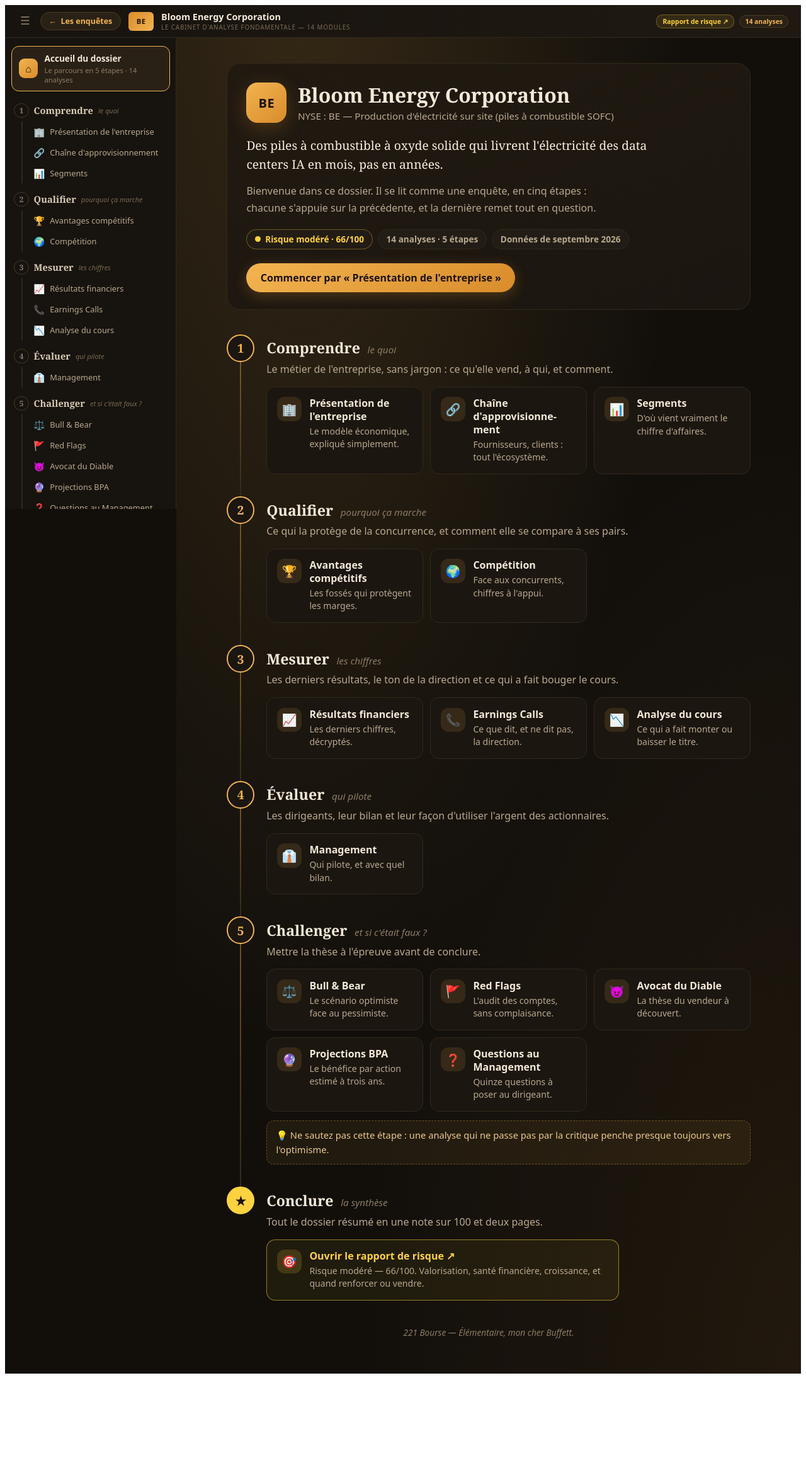
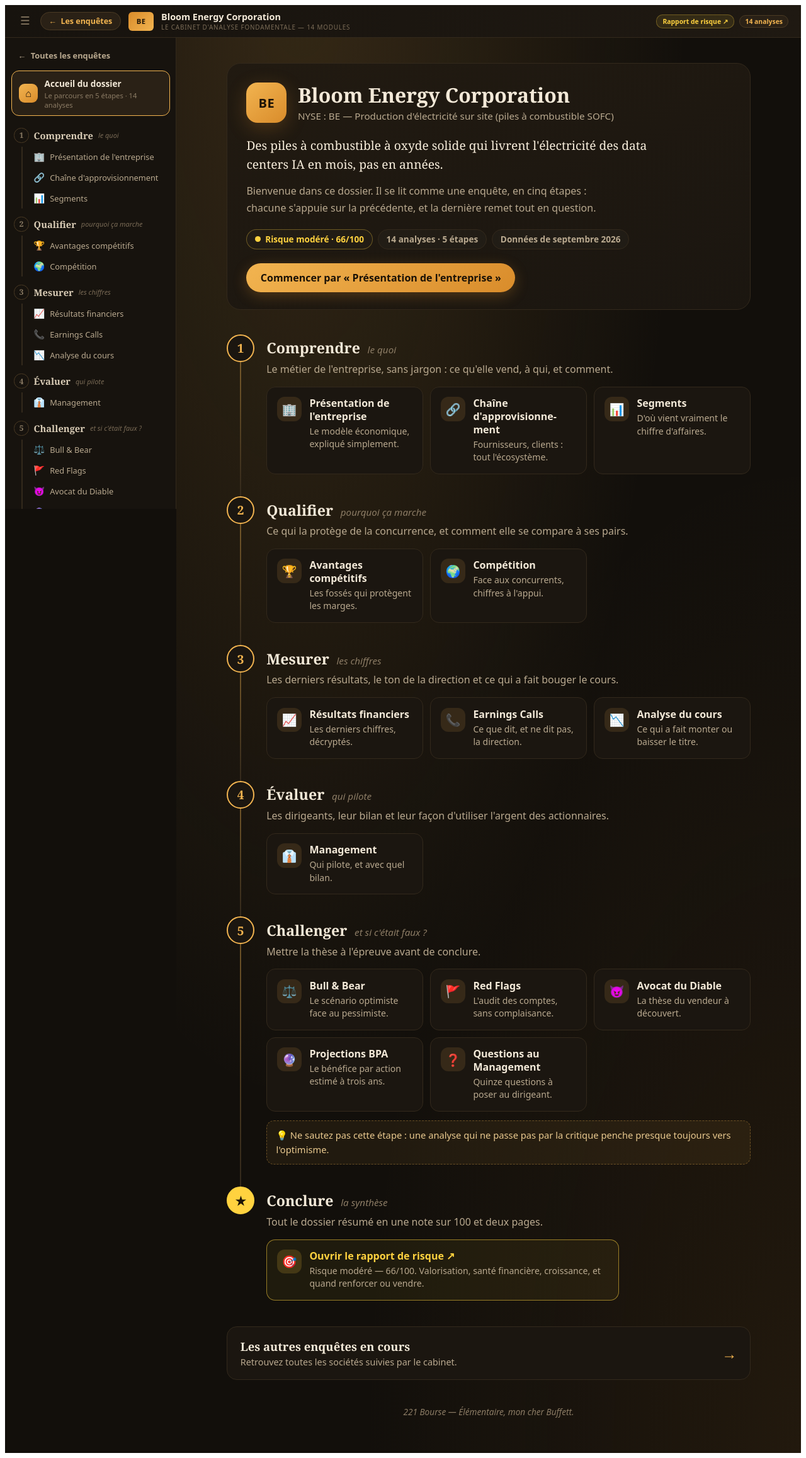
Before and after one commit to Gregangel59/dossier, a React (Vite) app: page /dossier/be in a window 1280 px wide. Shown: the whole page at 63% size. Before the commit the page ends 2189 px from the top, so only its background shows below. Built offline with nearby package versions, Linux system fonts and the light colour scheme.

Commit message:
Add files via upload

```diff
--- a/src/components/DossierAccueil.jsx
+++ b/src/components/DossierAccueil.jsx
@@ -4,6 +4,8 @@
 //  Les modules sont rangés par étape d'après leur TITRE (pas leur id),
 //  ce qui fonctionne quel que soit l'ordre du fichier de données.
 // ============================================================
+
+import { Link } from "react-router-dom";
 
 const C = {
   bg: "#120f0b",
@@ -257,6 +259,14 @@ export default function DossierAccueil({ company, modules, reportHref, onOpen })
           )}
         </ol>
 
+        <Link to="/" className="da-more">
+          <span className="da-more-text">
+            <span className="da-more-title">Les autres enquêtes en cours</span>
+            <span className="da-more-sub">Retrouvez toutes les sociétés suivies par le cabinet.</span>
+          </span>
+          <span className="da-more-arrow" aria-hidden="true">→</span>
+        </Link>
+
         <p className="da-sign">221 Bourse — Élémentaire, mon cher Buffett.</p>
       </div>
     </div>
@@ -314,6 +324,14 @@ const CSS = `
 .da-report .da-tile-title{color:${C.gold}}
 .da-tip{margin:.9rem 0 0;font-size:.92rem;line-height:1.55;color:#e9c98f;background:rgba(242,180,80,.07);
   border:1px dashed ${C.amber}55;border-radius:12px;padding:.7rem .9rem}
+.da-more{display:flex;align-items:center;gap:1rem;margin-top:2.6rem;padding:1.1rem 1.3rem;border-radius:16px;text-decoration:none;
+  background:#1b1610;border:1px solid #33291c;transition:border-color .15s ease,background .15s ease}
+.da-more:hover{border-color:#f2b45088;background:#241d14}
+.da-more:focus-visible{outline:2px solid #f2b450;outline-offset:3px}
+.da-more-text{flex:1;display:flex;flex-direction:column;gap:.2rem}
+.da-more-title{font-family:Georgia,serif;font-size:1.15rem;font-weight:800;color:#f3e9d8}
+.da-more-sub{font-size:.9rem;color:#b9a98f}
+.da-more-arrow{font-size:1.5rem;color:#f2b450}
 .da-sign{margin:2.6rem 0 0;text-align:center;font-size:.85rem;font-style:italic;color:${C.faint}}
 .da-cta:focus-visible,.da-tile:focus-visible,.da-report:focus-visible{outline:2px solid ${C.amber};outline-offset:3px}
 @media (max-width:560px){
--- a/src/components/DossierMenu.jsx
+++ b/src/components/DossierMenu.jsx
@@ -4,6 +4,8 @@
 //  Comprendre → Qualifier → Mesurer → Évaluer → Challenger → Conclure.
 //  Palette « sombre chaleureux » (oct. 2026).
 // ============================================================
+
+import { Link } from "react-router-dom";
 
 export default function DossierMenu({ phases, active, onOpen, onHome, reportHref }) {
   const total = phases.reduce((n, p) => n + p.items.length, 0);
@@ -12,6 +14,10 @@ export default function DossierMenu({ phases, active, onOpen, onHome, reportHref
   return (
     <nav className="dm-root" aria-label="Parcours du dossier">
       <style>{CSS}</style>
+
+      <Link to="/" className="dm-portal">
+        <span aria-hidden="true">←</span> Toutes les enquêtes
+      </Link>
 
       <button type="button" className={`dm-home${active == null ? " is-on" : ""}`} onClick={onHome}>
         <span className="dm-home-icon" aria-hidden="true">⌂</span>
@@ -74,6 +80,10 @@ export default function DossierMenu({ phases, active, onOpen, onHome, reportHref
 
 const CSS = `
 .dm-root{padding:.8rem 0 1.4rem;font-family:'IBM Plex Sans',system-ui,sans-serif}
+.dm-portal{display:flex;align-items:center;gap:.45rem;margin:0 .6rem .55rem;padding:.4rem .7rem;border-radius:10px;
+  font-size:.8rem;font-weight:600;color:#b9a98f;text-decoration:none}
+.dm-portal:hover{color:#f2b450;background:#1f1912}
+.dm-portal:focus-visible{outline:2px solid #f2b450;outline-offset:1px}
 .dm-home{display:flex;align-items:center;gap:.65rem;width:calc(100% - 1.2rem);margin:0 .6rem .9rem;padding:.6rem .7rem;
   font:inherit;text-align:left;cursor:pointer;background:#1f1912;border:1px solid #33291c;border-radius:12px;color:#f3e9d8}
 .dm-home:hover{border-color:#f2b45088}
```
